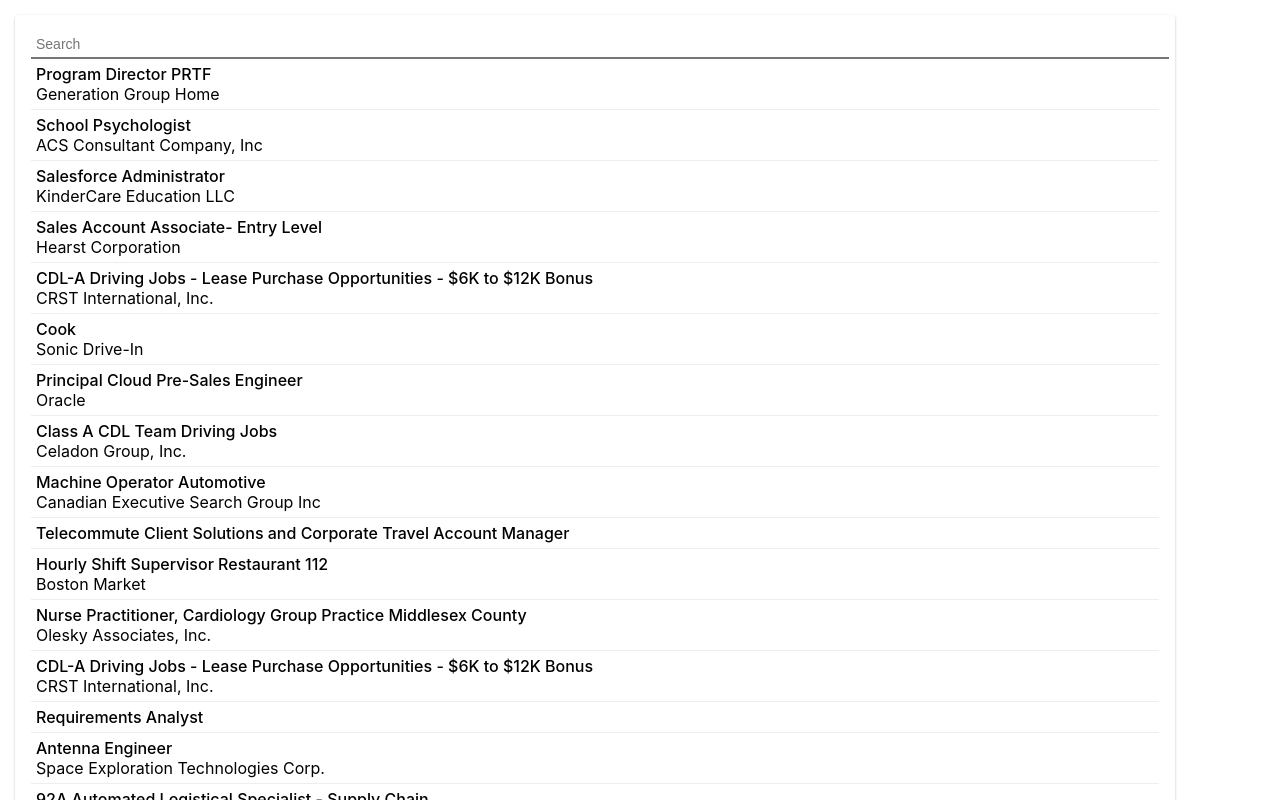
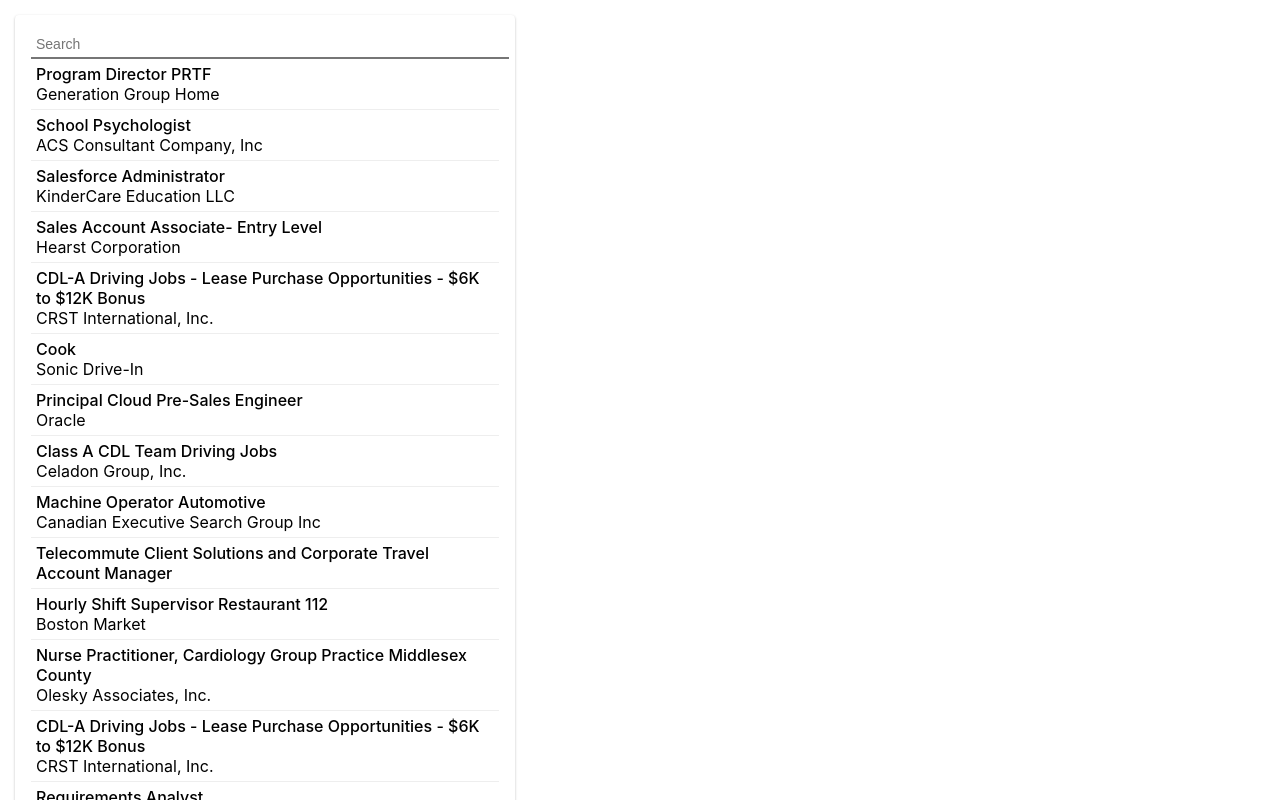
Before and after one commit to NVZver/ReaktJobFeed, a React (Create React App) app: page / in a window 1280 px wide. Shown: the top 800 px of the page. Built offline with nearby package versions, Linux system fonts and the light colour scheme.

Commit message:
Moved filter to the job component

```diff
--- a/src/jobs/jobs-filter-input/jobs-filter-input.js
+++ b/src/jobs/jobs-filter-input/jobs-filter-input.js
@@ -12,8 +12,8 @@
 
     handleInputChange(event){
         const value = event.target.value;
-        this.props.onChange(value);
         this.setState({value});
+        this.props.onChange(this.state.value);
     }
 
 
--- a/src/jobs/jobs-list/jobs-list.js
+++ b/src/jobs/jobs-list/jobs-list.js
@@ -1,37 +1,17 @@
 import React, {Component} from 'react';
-import {JobsService} from '../jobs.service';
+import { default as JobsService} from '../jobs.service';
 import './jobs-list.scss';
 
 import {JobsListItem} from '../jobs-list-item/jobs-list-item';
-import {JobsFilterInput} from '../jobs-filter-input/jobs-filter-input';
-import Card from '@material-ui/core/Card';
-import CardContent from '@material-ui/core/CardContent';
 
 export class JobsList extends Component {
 
-    jobsService
-
     constructor(props){
         super(props);
-        this.state = {
-            jobs: []
-        }
-
-        this.jobsService = new JobsService();
-        this.getJobs = this.getJobs.bind(this);
         this.createJobsList = this.createJobsList.bind(this);
         this.handleJobClick = this.handleJobClick.bind(this);
-        this.handleFilterChange = this.handleFilterChange.bind(this);
     }
 
-    componentDidMount(){
-        this.getJobs();
-    }
-
-    getJobs(filter){
-        const jobs = this.jobsService.getJobs(filter);
-        this.setState({jobs});
-    }
 
     createJobsList(jobs){
         jobs = jobs || [];
@@ -44,26 +24,16 @@
     }
 
     handleJobClick(jobTitle){
-        const job = this.state.jobs.find(item=>item.job_title === jobTitle);
+        const job = this.props.jobs.find(item=>item.job_title === jobTitle);
         this.props.onClick(job);
     }
 
-    handleFilterChange(filter){
-        this.getJobs(filter);
-    }
 
     render() {
         return (
-            <Card>
-                <CardContent>
-                    <JobsFilterInput
-                        onChange={this.handleFilterChange}
-                    />
-                    <div className="jobs-list">
-                        {this.createJobsList(this.state.jobs)}
-                    </div>
-                </CardContent>
-            </Card>
+            <div>
+                {this.createJobsList(this.props.jobs)}
+            </div>
         );
     }
 }
--- a/src/jobs/jobs.js
+++ b/src/jobs/jobs.js
@@ -1,22 +1,50 @@
 import React, {Component} from 'react';
+import {JobsFilterInput} from './jobs-filter-input/jobs-filter-input';
 import {JobsList} from './jobs-list/jobs-list';
 import {JobsView} from './jobs-view/jobs-view';
+import {default as JobsService} from './jobs.service';
 import './jobs.scss';
+import Card from '@material-ui/core/Card';
+import CardContent from '@material-ui/core/CardContent';
 
 export class Jobs extends Component {
     constructor(props){
         super(props);
         this.state = {
-            selectedJob: undefined
+            selectedJob: undefined,
+            jobs: [],
+            filter: ''
         };
         this.handleJobSelect = this.handleJobSelect.bind(this);
+        this.handleJobDelete = this.handleJobDelete.bind(this);
         this.createJobsView = this.createJobsView.bind(this);
+        this.handleFilterChange = this.handleFilterChange.bind(this);
+    }
+
+    componentDidMount(){
+        this.getJobs();
+    }
+
+    getJobs(filter = this.state.filter){
+        const jobs = JobsService.getJobs(filter);
+        this.setState({jobs});
     }
 
     handleJobSelect(job){
         this.setState({
             selectedJob: job
         });
+    }
+
+    handleJobDelete(job_title){
+        JobsService.jobDelete(job_title);
+        this.getJobs();
+        this.setState({ selectedJob: undefined });
+    }
+
+    handleFilterChange(filter){
+        this.setState({filter});
+        this.getJobs();
     }
 
     createJobsView(){
@@ -29,6 +57,7 @@
                     job_title = {job.job_title}
                     organization_name = {job.organization_name}
                     location_coordinates = {job.location_coordinates}
+                    onJobDelete = {this.handleJobDelete}
                 />
             );
         }
@@ -38,9 +67,17 @@
     render(){
         return (
             <div className="jobs">
-                <JobsList
-                    onClick={this.handleJobSelect}
-                />
+                <Card className="jobs-list-wrapper">
+                    <CardContent className="jobs-list">
+                        <JobsFilterInput
+                            onChange={this.handleFilterChange}
+                        />
+                        <JobsList
+                            jobs={this.state.jobs}
+                            onClick={this.handleJobSelect}
+                        />
+                    </CardContent>
+                </Card>
                 { this.createJobsView() }
             </div>
         );
--- a/src/jobs/jobs.scss
+++ b/src/jobs/jobs.scss
@@ -1,9 +1,15 @@
 .jobs {
     display: flex;
+    align-items: flex-start;
     padding: 15px;
     box-sizing: border-box;
+    height: 100vh;
+    overflow: hidden;
     &-list {
+        height: 100vh;
+        overflow: auto;
         &-wrapper {
+            flex-basis: 40%;
         }
     }
     &-view {
--- a/src/jobs/jobs.service.js
+++ b/src/jobs/jobs.service.js
@@ -1,6 +1,11 @@
 import {jobs} from './jobs.mock';
 
-export class JobsService {
+class JobsService {
+
+    deletedJobs = [];
+
+    constuctor(){
+    }
 
     async getJobsAsync(){
         const response = await fetch('https://us.jobfeed.com/data/info-recent-jobs', { mode: 'no-cors'});
@@ -9,11 +14,29 @@
     }
 
     getJobs(filter){
+        const jobsToDisplay = jobs.filter(job=>!this.isDeletedJob(job.job_title));
         if(!filter){
-            return jobs;
+            return jobsToDisplay;
         }
         const regEx = new RegExp(filter, 'gi');
-        return jobs.filter(job=> regEx.test(job.job_title) || regEx.test(job.organization_name))
+        return jobsToDisplay.filter(job=> {
+            return regEx.test(job.job_title) || regEx.test(job.organization_name)
+        });
+    }
+
+    jobDelete(job_title){
+        if(!this.isDeletedJob(job_title)){
+            this.deletedJobs.push(job_title);
+        }
+    }
+
+    isDeletedJob(job_title) {
+        return this.deletedJobs.includes(job_title);
     }
 
 }
+
+const instance = new JobsService();
+Object.freeze(instance);
+
+export default instance;
```
